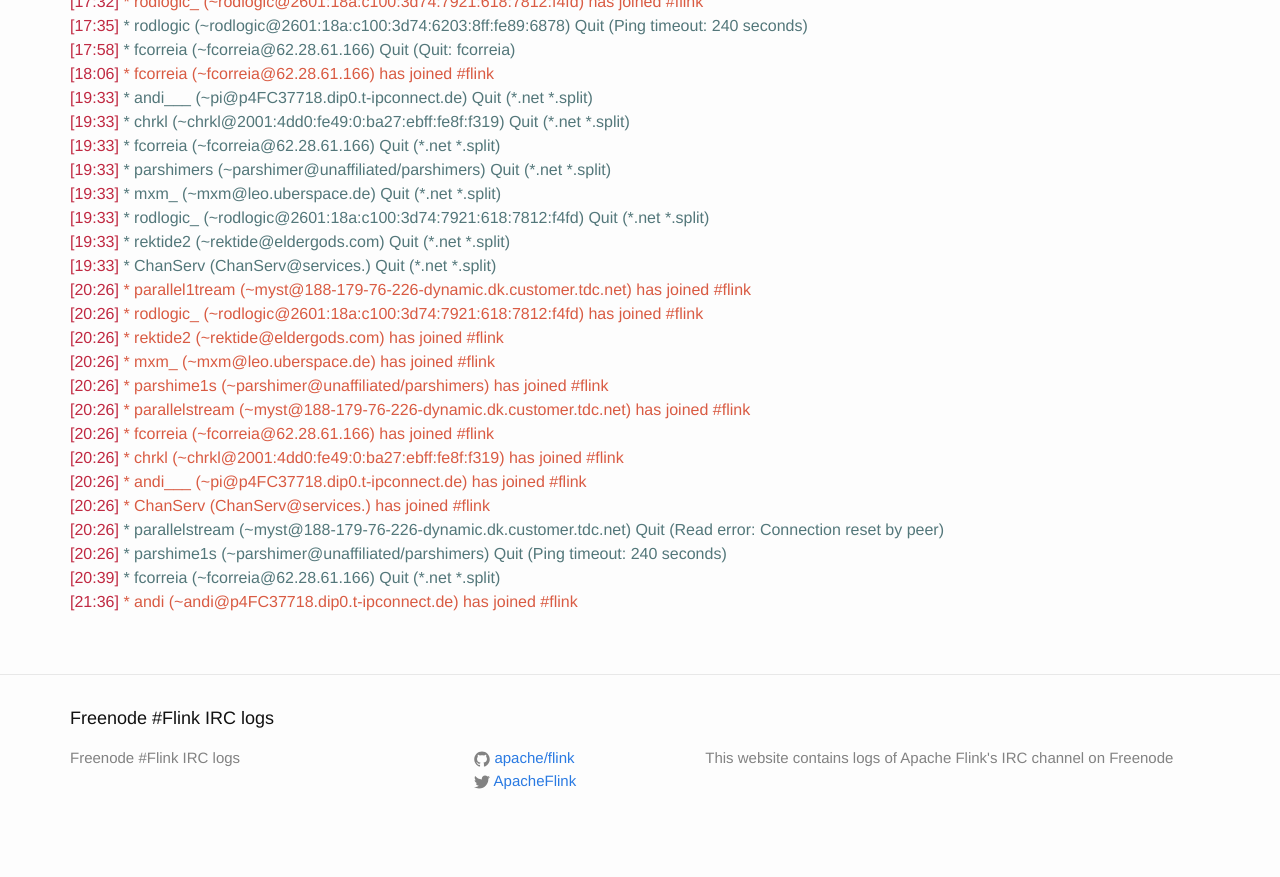
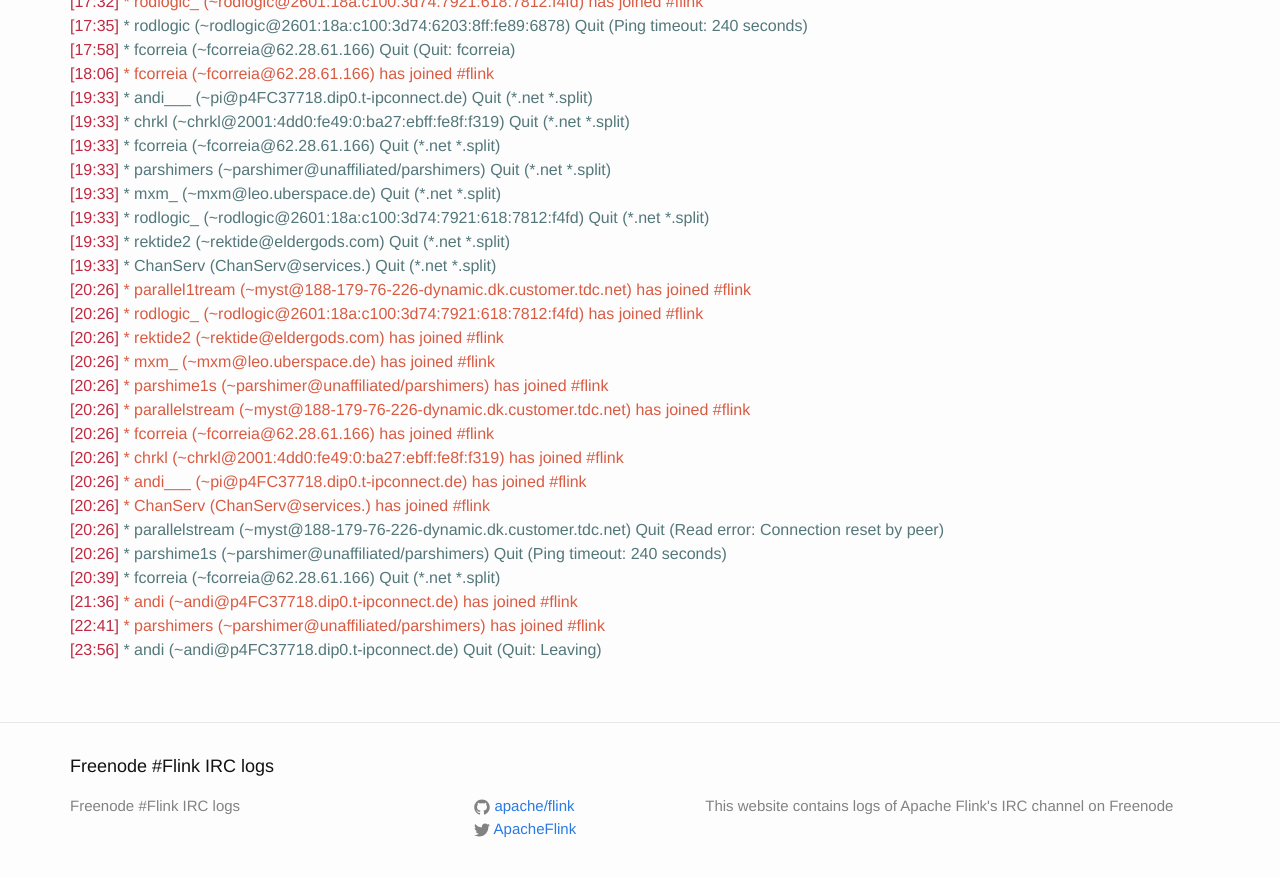
Before and after one commit to flink-irc-logs/flink-irc-logs.github.io, a Jekyll site: the page built from _posts/2015-11-26-logs.markdown, in a window 1280 px wide and 900 px high, scrolled down 1434 px. Shown: the top 877 px of the window. Built offline with Jekyll 4.4.1, drawn with Linux system fonts in a browser that asks for light colours; before the commit the page ends 2286 px from its top, so only the background shows below that.

Commit message:
Update of the logs on Fri Nov 27 12:25:59 CET 2015

```diff
--- a/_posts/2015-11-26-logs.markdown
+++ b/_posts/2015-11-26-logs.markdown
@@ -81,3 +81,5 @@
 <span class="irc-date">[20:26]</span> <span class="irc-navy">* parshime1s (~parshimer@unaffiliated/parshimers) Quit (Ping timeout: 240 seconds)</span><br />
 <span class="irc-date">[20:39]</span> <span class="irc-navy">* fcorreia (~fcorreia@62.28.61.166) Quit (*.net *.split)</span><br />
 <span class="irc-date">[21:36]</span> <span class="irc-green">* andi (~andi@p4FC37718.dip0.t-ipconnect.de) has joined #flink</span><br />
+<span class="irc-date">[22:41]</span> <span class="irc-green">* parshimers (~parshimer@unaffiliated/parshimers) has joined #flink</span><br />
+<span class="irc-date">[23:56]</span> <span class="irc-navy">* andi (~andi@p4FC37718.dip0.t-ipconnect.de) Quit (Quit: Leaving)</span><br />
--- /dev/null
+++ b/_posts/2015-11-27-logs.markdown
@@ -0,0 +1,6 @@
+---
+layout: post
+title:  "IRC Logs of 2015-11-27"
+date:   2015-11-27 01:52:14
+categories: irc logs
+---
```
